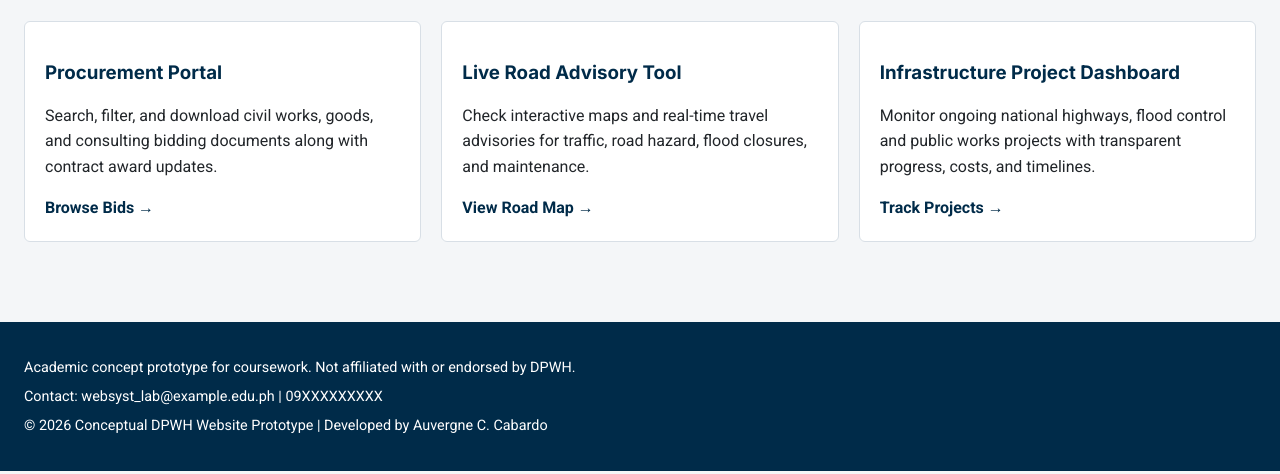
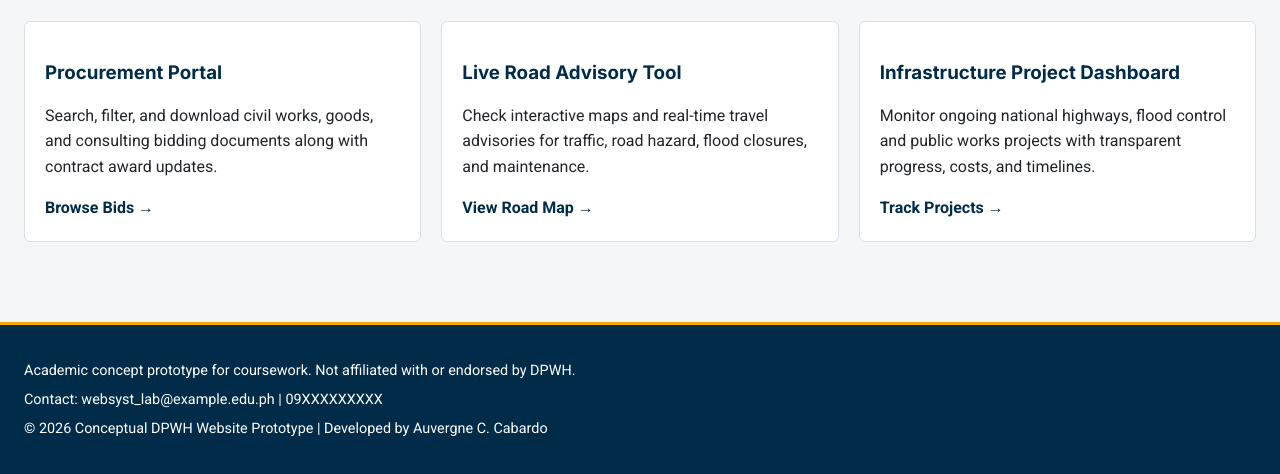
Before and after one commit to auvergne03/cabardo-website, a plain HTML site: page index.html in a window 1280 px wide. Shown: the part 772-1246 px from the top of the page. Drawn offline with Linux system fonts and the light colour scheme.

Commit message:
Add top border to footer style

```diff
--- a/css/style.css
+++ b/css/style.css
@@ -138,6 +138,7 @@ footer {
     color: #FFFFFF;
     padding: 28px 24px;
     margin-top: 32px;
+    border-top: 3px solid #F2A900;
 }
 
 footer p {
```
